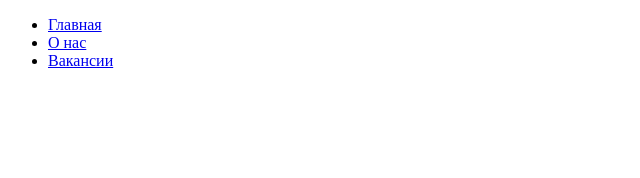
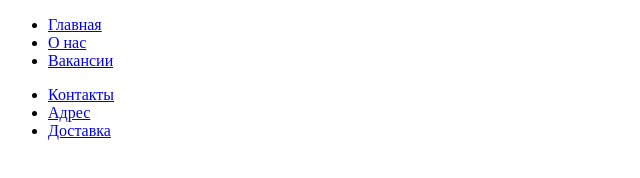
Before and after one commit to ayanaaw/16_11_branch, a plain HTML site: page index.html in a window 1280 px wide. Shown: the whole page, without its empty margins (0-640 px from the left). Drawn offline with Linux system fonts and the light colour scheme.

Commit message:
add footer

```diff
--- a/index.html
+++ b/index.html
@@ -22,5 +22,20 @@
             </ul>
         </nav>
     </header>
+    <footer>
+        <nav>
+            <ul>
+                <li>
+                    <a href="#">Контакты</a>
+                </li>
+                <li>
+                    <a href="#">Адрес</a>
+                </li>
+                <li>
+                    <a href="#">Доставка</a>
+                </li>
+            </ul>
+        </nav>
+    </footer>
 </body>
 </html>
```
